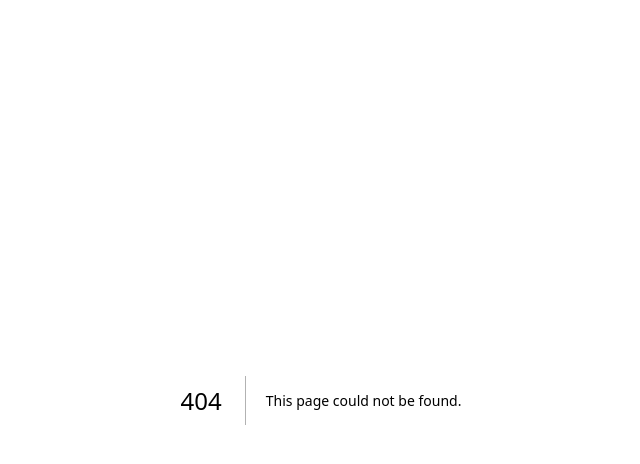
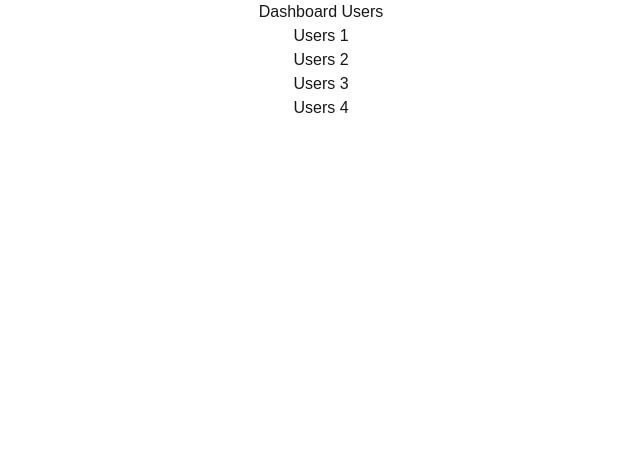
Before and after one commit to Farok-Hossain/next15-cc, a Next.js app: page /dashboard/users in a window 1280 px wide. Before the commit this address had no page. Shown: the top 464 px of the page, without its empty margins (319-959 px from the left). Built offline with nearby package versions, Linux system fonts and the light colour scheme.

Commit message:
dynamic route added

```diff
--- /dev/null
+++ b/app/dashboard/analytics/page.tsx
@@ -0,0 +1,9 @@
+const Page = () => {
+  return (
+    <div>
+      <h1>Dashboard analytics</h1>
+    </div>
+  );
+};
+
+export default Page;
--- /dev/null
+++ b/app/dashboard/users/[id]/page.tsx
@@ -0,0 +1,6 @@
+const Page = ({ params }: { params: { id: string } }) => {
+  const { id } = params;
+  return <h1 className="text-center text-2xl">User Profile: {id}</h1>;
+};
+
+export default Page;
--- /dev/null
+++ b/app/dashboard/users/page.tsx
@@ -0,0 +1,25 @@
+import Link from "next/link";
+
+const Page = () => {
+  return (
+    <div className="text-center">
+      <h1>Dashboard Users</h1>
+      <ul>
+        <li>
+          <Link href="/dashboard/users/1">Users 1</Link>
+        </li>
+        <li>
+          <Link href="/dashboard/users/2">Users 2</Link>
+        </li>
+        <li>
+          <Link href="/dashboard/users/3">Users 3</Link>
+        </li>
+        <li>
+          <Link href="/dashboard/users/4">Users 4</Link>
+        </li>
+      </ul>
+    </div>
+  );
+};
+
+export default Page;
```
